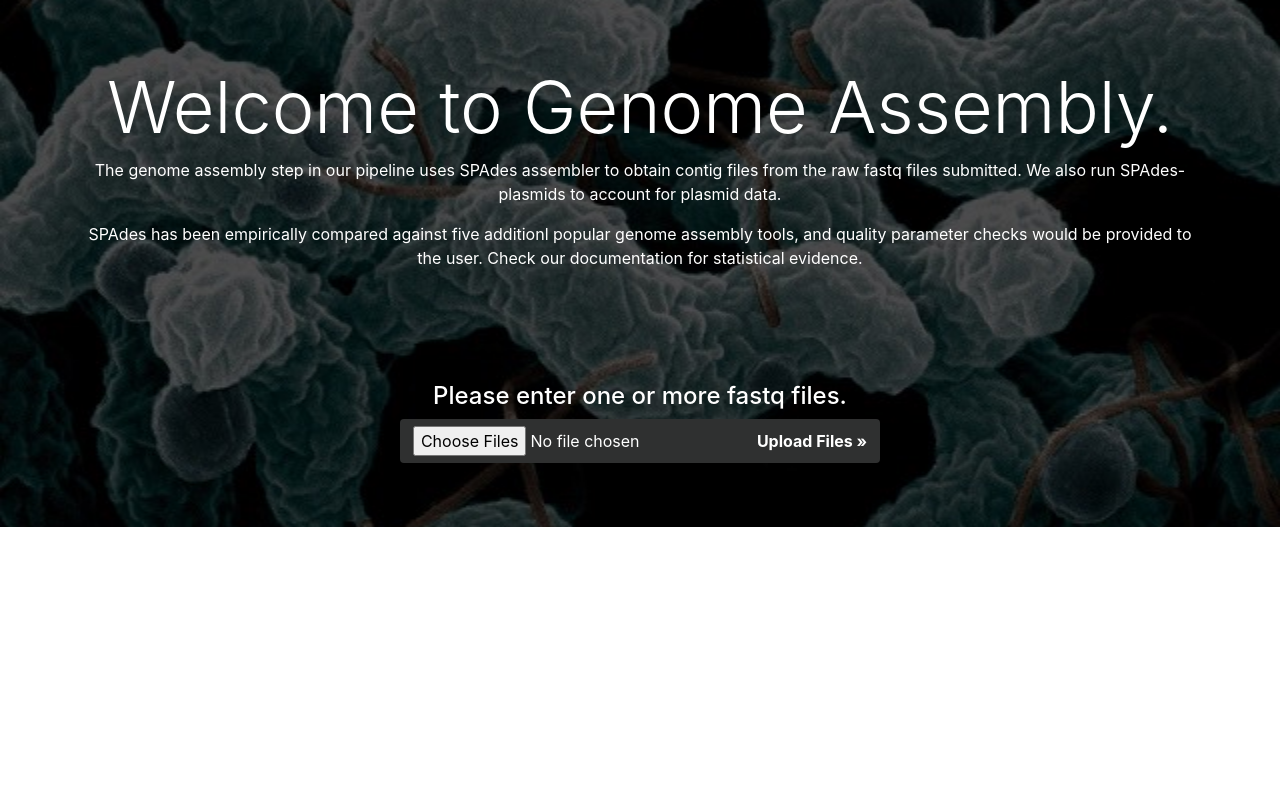
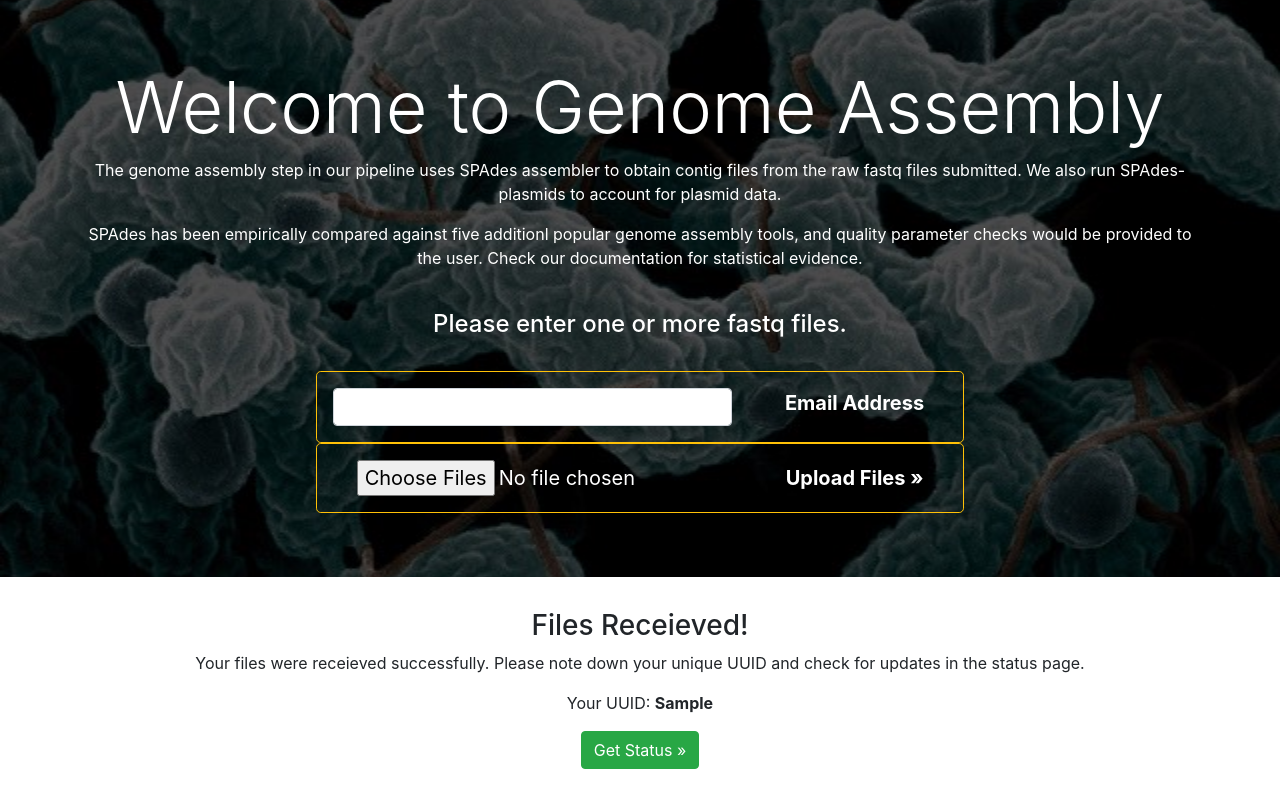
Before and after one commit to compgenomics2020/Team2-WebServer, a Django app: template cabunicrisis/templates/assembly/assembly_homepage.html in a window 1280 px wide. Shown: the part 56-841 px from the top of the page. Before the commit the page ends 583 px from the top, so only its background shows below. Run offline with Django 3.2, Linux system fonts and the light colour scheme; the template is opened without the code that fills it: most values are stand-ins (such as "Sample title", 1, 10 or a date in 2020); some libraries are stand-ins or nearby versions.

Commit message:
Created genome assembly views

```diff
--- a/cabunicrisis/assembly/models.py
+++ b/cabunicrisis/assembly/models.py
@@ -7,6 +7,7 @@ class User(models.Model):
 	uuid = models.UUIDField(primary_key = True, default = uuid.uuid4, editable = False)
 	email = models.EmailField(max_length = 254)
 	job_status = models.BooleanField(default = False)
+	if_pipeline = models.BooleanField(default = False)
 	creation_date = models.DateField(auto_now_add = True , blank = True)
 
 	def __str__(self):
--- a/cabunicrisis/assembly/urls.py
+++ b/cabunicrisis/assembly/urls.py
@@ -1,8 +1,7 @@
 from django.conf.urls import url
 from django.urls import path
-from .views import assembly_home, pipeline_home, assembly_upload_files
+from .views import assembly_home, pipeline_home
 
 urlpatterns = [
 	path('home/', assembly_home, name = "assembly_home"),
-	path('upload/', assembly_upload_files, name = "assembly_upload_files"),
 ]
--- a/cabunicrisis/cabunicrisis/urls.py
+++ b/cabunicrisis/cabunicrisis/urls.py
@@ -15,7 +15,7 @@ Including another URLconf
 """
 from django.contrib import admin
 from django.urls import path, include
-from assembly.views import pipeline_home
+from assembly.views import pipeline_home, job_status
 from django.conf.urls import url, include
 from django.contrib.auth import views as auth_views
 from django.conf import settings
@@ -30,5 +30,6 @@ urlpatterns = [
 	path('assembly/', include('assembly.urls')),
 	#Pipeline is kept in Genome Assembly because that's the first component of the pipeline.
 	path('pipeline/', pipeline_home, name = 'pipeline_home'),
+	path('status/', job_status, name = 'job_status'),
 	path('prediction/', include('prediction.urls')),
 ]
--- a/cabunicrisis/templates/assembly/assembly_homepage.html
+++ b/cabunicrisis/templates/assembly/assembly_homepage.html
@@ -7,18 +7,46 @@
 	<div class="jumbotron" style="background:transparent url('{% static 'images/jejuni-2.jpg' %}') no-repeat center center /cover; border-radius: 0">
 
 		<div class="container text-center">
-			<h1 class="text-white display-3">Welcome to Genome Assembly.</h1>
+			<h1 class="text-white display-3">Welcome to Genome Assembly</h1>
 			<p class="text-white">The genome assembly step in our pipeline uses SPAdes assembler to obtain contig files from the raw fastq files submitted. We also run SPAdes-plasmids to account for plasmid data.</p>
 			<p class="text-white">SPAdes has been empirically compared against five additionl popular genome assembly tools, and quality parameter checks would be provided to the user. Check our documentation for statistical evidence.</p>
-			<br><br><br><br>
+			<br>
 			<h4 class="text-white">Please enter one or more fastq files.</h4>
+			<br>
 			<form method="post" enctype="multipart/form-data" class="text-center">
 				{% csrf_token %}
-				<button class="btn text-white" style="background-color: #2f3030">
-				<input type="file" class="text-white" name="raw-fastq-files" multiple ><b>Upload Files »</b></button>
+				<button type="button" class="btn text-white btn-outline-warning btn-lg p-3 col-md-7">
+					<div class="row align-items-center">
+						<div class="col-md-8">
+							<input type="email" name="email" class="form-control">
+						</div>
+						<div class="col-md-4">
+							<h5><b>Email Address</b></h5>
+						</div>
+					</div>
+				</button>
+				<button class="btn text-white btn-outline-warning btn-lg p-3 col-md-7">
+					<input type="file" class="text-white" name="raw-fastq-files" multiple ><b>Upload Files »</b>
+				</button>
 			</form>
+
 		</div>
 	</div>
+
+	{% if uuid_data %}
+	<div class="row align-items-center" style="padding-right: 15px; padding-left: 15px;">
+		<div class="col-md-1">
+		</div>
+		<div class="col-md-10">
+			<h3 class="text-center">Files Receieved!</h3>
+			<p class="text-center">Your files were receieved successfully. Please note down your unique UUID and check for updates in the status page.</p>
+			<p class="text-center">Your UUID: <b>{{ uuid_data }}</b></p>
+			<p class="text-center"><a class="btn btn-success" href="{% url 'prediction_home' %}" role="button">Get Status »</a></p>
+		</div>
+		<div class="col-md-1">
+		</div>
+	</div>
+	{% endif %}
 
 </main>
 
```
Also changed, not shown: cabunicrisis/assembly/views.py (+33 -13 lines), 1 other file.
